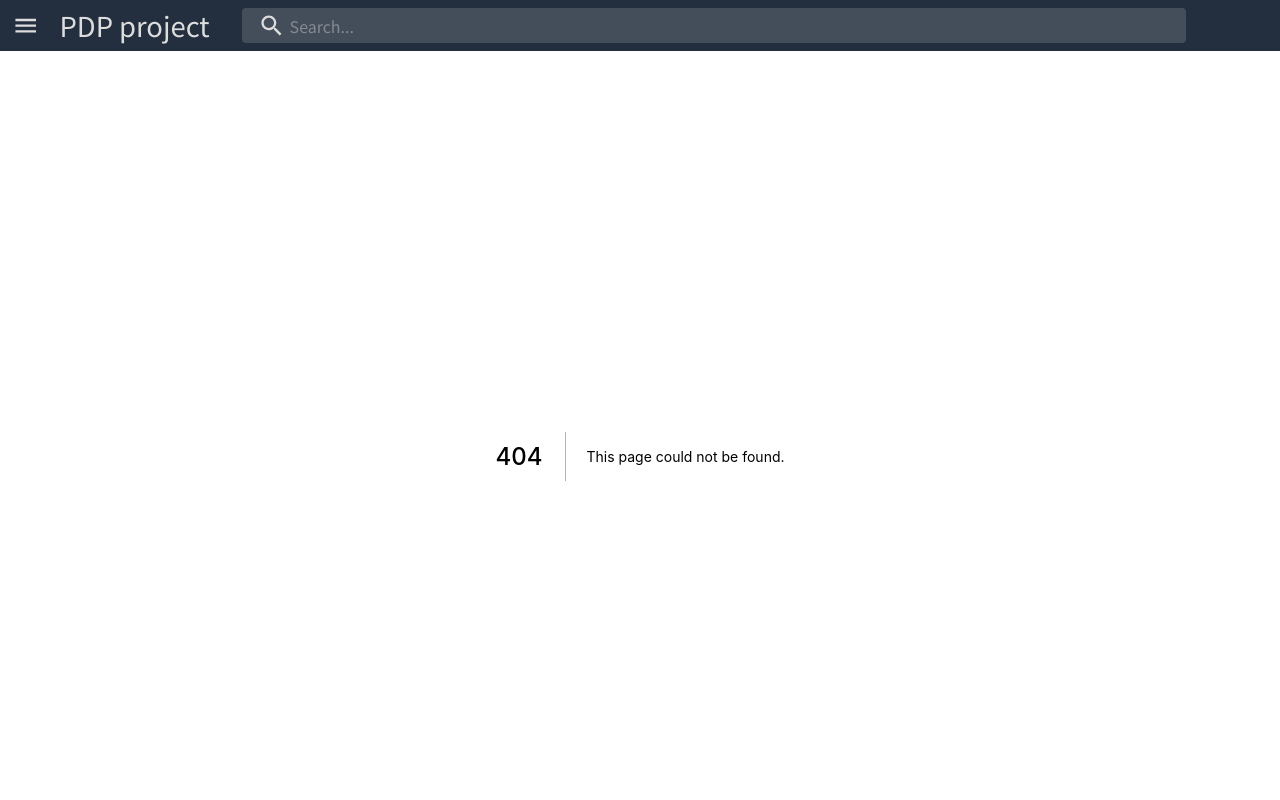
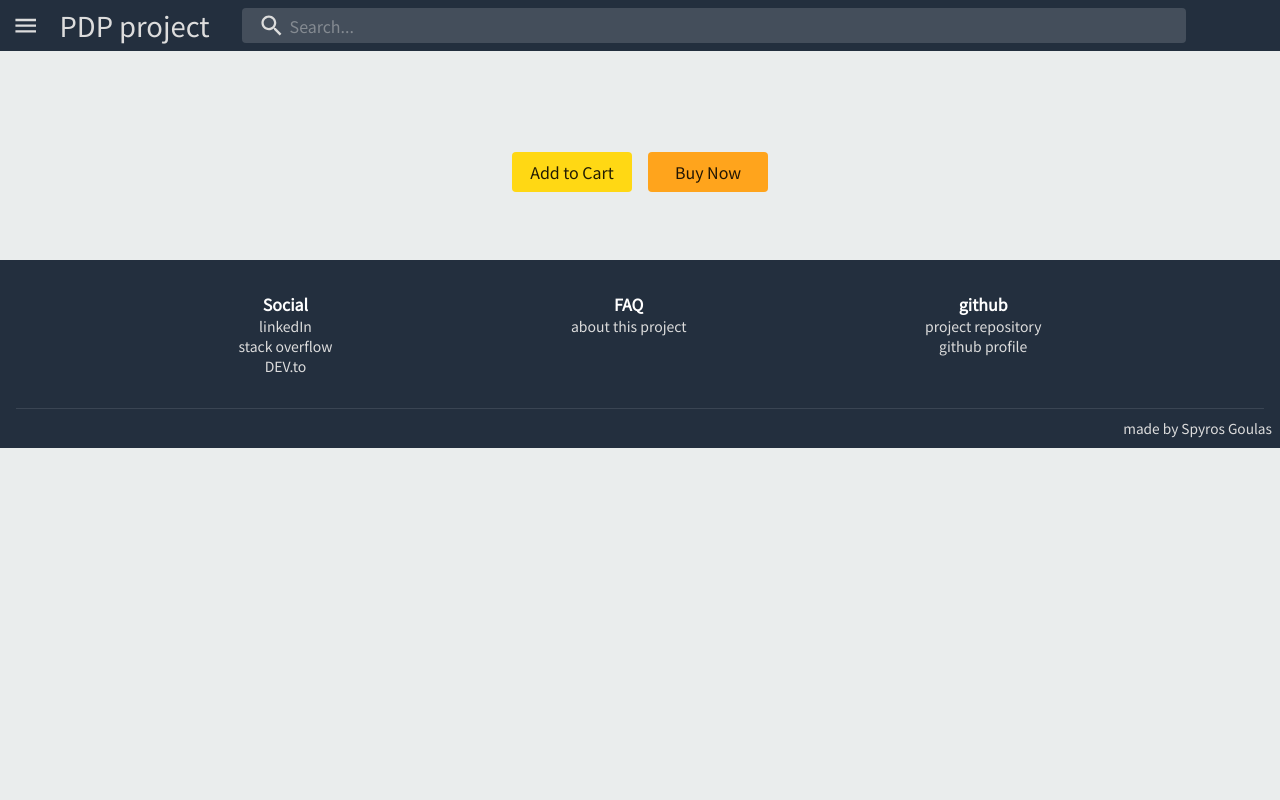
Before and after one commit to wisebird-dev/pdpProject, a Next.js app: page /products/components/Actions/Actions in a window 1280 px wide. Before the commit this address had no page. Shown: the top 800 px of the page. Built offline with nearby package versions, Linux system fonts and the light colour scheme.

Commit message:
:construction: styles product details page, adds cta buttons

```diff
--- a/src/pages/products/Product.styles.ts
+++ b/src/pages/products/Product.styles.ts
@@ -1,12 +1,10 @@
 import { makeStyles } from '@material-ui/core/styles';
 
-const useStyles = makeStyles(({ typography, breakpoints }) => ({
+const useStyles = makeStyles(({ typography }) => ({
     productName: {
         fontWeight: typography.fontWeightBold,
         cursor: 'pointer',
-        [breakpoints.down('md')]: {
-            fontSize: 32,
-        },
+        fontSize: 32,
     },
 }));
 
--- /dev/null
+++ b/src/pages/products/components/Actions/Actions.styles.ts
@@ -0,0 +1,10 @@
+import { makeStyles } from '@material-ui/core/styles';
+
+const useStyles = makeStyles(({ spacing }) => ({
+    button: {
+        width: spacing(15),
+        height: spacing(5),
+    },
+}));
+
+export default useStyles;
--- /dev/null
+++ b/src/pages/products/components/Actions/Actions.tsx
@@ -0,0 +1,49 @@
+import React from 'react';
+import Grid from '@material-ui/core/Grid';
+import Button from '@material-ui/core/Button';
+import Box from '@material-ui/core/Box';
+
+import { Typography } from '@components';
+
+import useStyles from './Actions.styles';
+
+const Actions: React.FC = () => {
+    const classes = useStyles();
+
+    return (
+        <Box py={5}>
+            <Grid
+                container
+                direction="row"
+                justifyContent="space-between"
+                alignItems="center"
+                spacing={2}
+            >
+                <Grid item xs={6}>
+                    <Button
+                        variant="text"
+                        style={{
+                            backgroundColor: '#FFD814',
+                        }}
+                        className={classes.button}
+                    >
+                        <Typography variant="body1">Add to Cart</Typography>
+                    </Button>
+                </Grid>
+                <Grid item xs={6}>
+                    <Button
+                        variant="text"
+                        style={{
+                            backgroundColor: '#FFA41C',
+                        }}
+                        className={classes.button}
+                    >
+                        <Typography variant="body1"> Buy Now</Typography>
+                    </Button>
+                </Grid>
+            </Grid>
+        </Box>
+    );
+};
+
+export default Actions;
--- /dev/null
+++ b/src/pages/products/components/Actions/index.ts
@@ -0,0 +1 @@
+export { default as Actions } from './Actions';
--- /dev/null
+++ b/src/pages/products/components/index.ts
@@ -0,0 +1 @@
+export { Actions } from './Actions';
--- a/src/styles/typography.ts
+++ b/src/styles/typography.ts
@@ -9,6 +9,9 @@ const typography: TypographyOptions = {
     body2: {
         fontSize: '14px',
     },
+    button: {
+        textTransform: 'none',
+    },
 };
 
 export { typography };
```
Also changed, not shown: src/pages/products/[id].tsx (+28 -4 lines).
